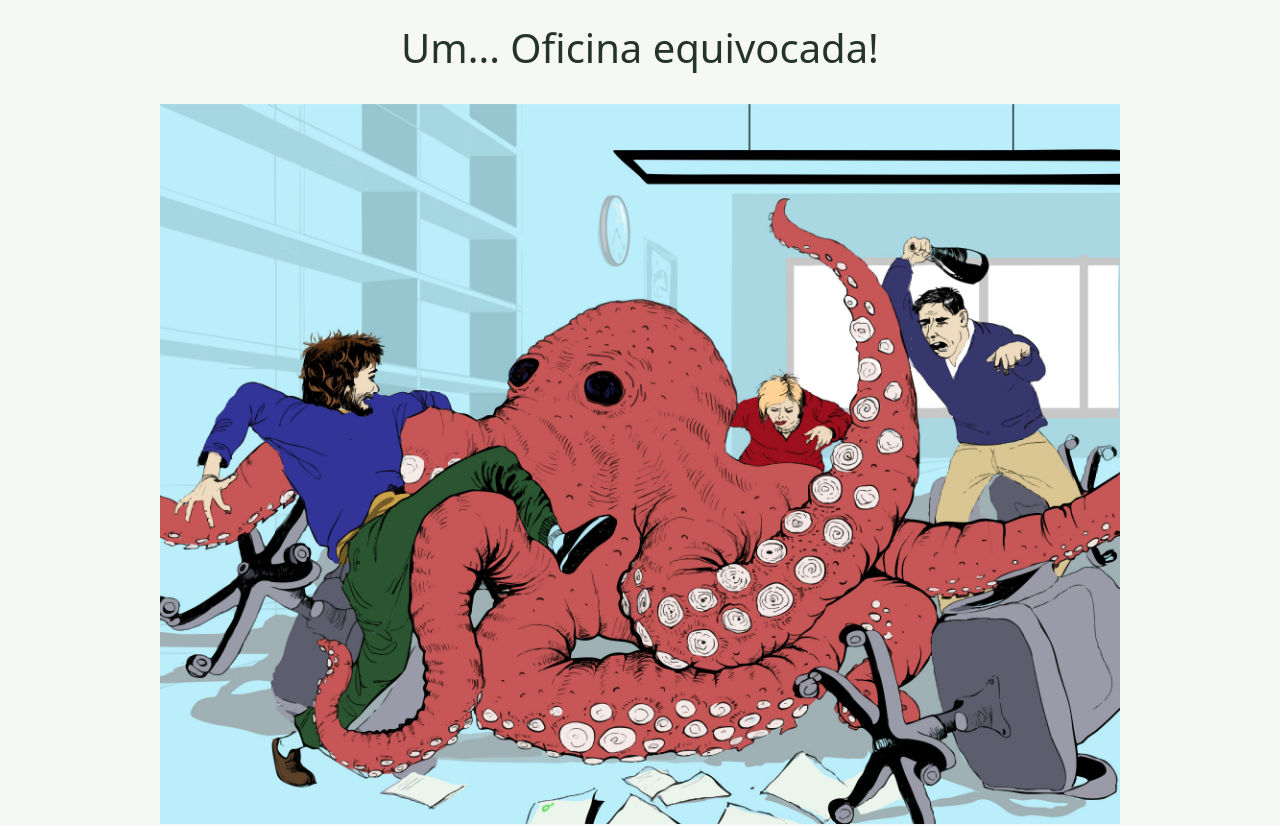
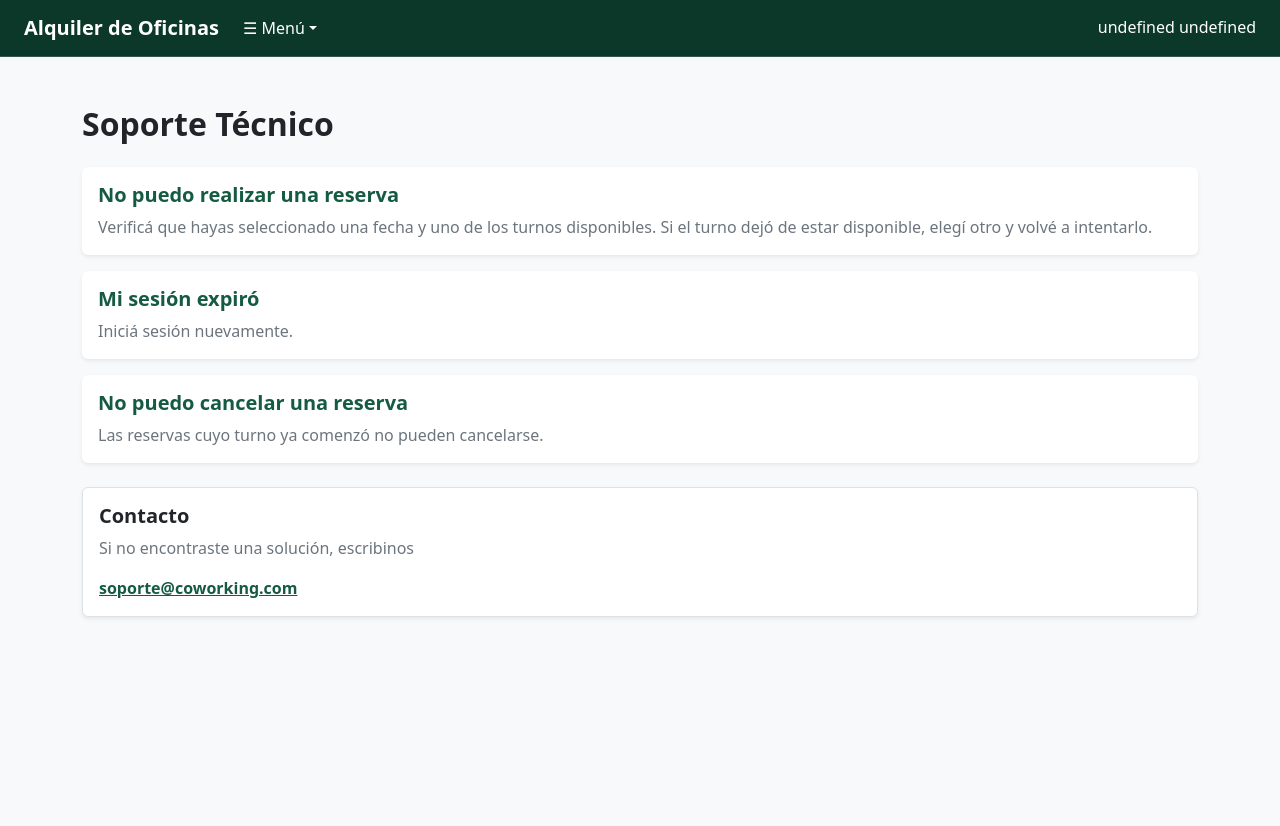
Before and after one commit to rencrash97/Trabajo-integrador-PIII, a React (Vite) app in the folder frontend/: page /support in a window 1280 px wide. Shown: the top 826 px of the page. Built offline with nearby package versions, Linux system fonts and the light colour scheme; no server answers; sample sign-in values are in the browser's storage.

Commit message:
agregar pagina de soporte y cambiar rutas a link

```diff
--- a/frontend/src/App.jsx
+++ b/frontend/src/App.jsx
@@ -12,6 +12,7 @@ import { Protected } from './components/auth/protection/Protected.jsx';
 import Register from './components/auth/login/Register.jsx';
 import PendingReservations from './components/reservations/admins/PendingReservations.jsx';
 import OfficeManagement from './components/office_management/OfficeManagement.jsx';
+import TechnicalSupport from './components/support/TechnicalSupport.jsx';
 
 function App() {
 
@@ -35,6 +36,7 @@ function App() {
           <Route path="/catalog" element={<OfficeCatalog />} />
           <Route path="/booking/:idEspacio" element={<BookingForm />} />
           <Route path="/reservations" element={<MyReservations />} />
+          <Route path="/support" element={<TechnicalSupport />} />
           <Route
             path="/catalog/management"
             element={
--- a/frontend/src/components/navigation/Navigation.jsx
+++ b/frontend/src/components/navigation/Navigation.jsx
@@ -36,8 +36,8 @@ const Navigation = () => {
 
                     {isSignedIn && (
                         <NavDropdown title="☰ Menú" align="start">
-                            <NavDropdown.Item href="/catalog">Catálogo</NavDropdown.Item>
-                            <NavDropdown.Item href="/reservations">Mis Reservas</NavDropdown.Item>
+                            <NavDropdown.Item as={Link} to="/catalog">Catálogo</NavDropdown.Item>
+                            <NavDropdown.Item as={Link} to="/reservations">Mis Reservas</NavDropdown.Item>
                             {["admin", "super_admin"].includes(userRole) && (
                                 <>
                                     <NavDropdown.Item
@@ -59,7 +59,7 @@ const Navigation = () => {
                                     Gestión de Usuarios
                                 </NavDropdown.Item>
                             )}
-                            <NavDropdown.Item href="#">Soporte Técnico</NavDropdown.Item>
+                            <NavDropdown.Item as={Link} to="/support">Soporte Técnico</NavDropdown.Item>
                             <NavDropdown.Divider />
                             <NavDropdown.Item href="#" onClick={handleLogout}>Cerrar Sesión</NavDropdown.Item>
                         </NavDropdown>
--- /dev/null
+++ b/frontend/src/components/support/TechnicalSupport.jsx
@@ -0,0 +1,62 @@
+import { Card, Container } from "react-bootstrap";
+
+const TechnicalSupport = () => {
+  return (
+    <div style={{ minHeight: "100vh" }} className="bg-light py-5">
+      <Container>
+        <div className="mb-4">
+          <h2 className="fw-bold text-dark mb-1">Soporte Técnico</h2>
+        </div>
+
+        <Card className="border-0 shadow-sm mb-3">
+          <Card.Body>
+            <Card.Title className="fw-bold text-primary">
+              No puedo realizar una reserva
+            </Card.Title>
+            <Card.Text className="text-secondary mb-0">
+              Verificá que hayas seleccionado una fecha y uno de los turnos
+              disponibles. Si el turno dejó de estar disponible, elegí otro y
+              volvé a intentarlo.
+            </Card.Text>
+          </Card.Body>
+        </Card>
+
+        <Card className="border-0 shadow-sm mb-3">
+          <Card.Body>
+            <Card.Title className="fw-bold text-primary">
+              Mi sesión expiró
+            </Card.Title>
+            <Card.Text className="text-secondary mb-0">
+              Iniciá sesión nuevamente.
+            </Card.Text>
+          </Card.Body>
+        </Card>
+
+        <Card className="border-0 shadow-sm mb-4">
+          <Card.Body>
+            <Card.Title className="fw-bold text-primary">
+              No puedo cancelar una reserva
+            </Card.Title>
+            <Card.Text className="text-secondary mb-0">
+              Las reservas cuyo turno ya comenzó no pueden cancelarse.
+            </Card.Text>
+          </Card.Body>
+        </Card>
+
+        <Card className="border shadow-sm">
+          <Card.Body>
+            <Card.Title className="fw-bold text-dark">Contacto</Card.Title>
+            <Card.Text className="text-secondary">
+              Si no encontraste una solución, escribinos
+            </Card.Text>
+            <a href="mailto:soporte@coworking.com" className="fw-semibold text-primary">
+              soporte@coworking.com
+            </a>
+          </Card.Body>
+        </Card>
+      </Container>
+    </div>
+  );
+};
+
+export default TechnicalSupport;
```
